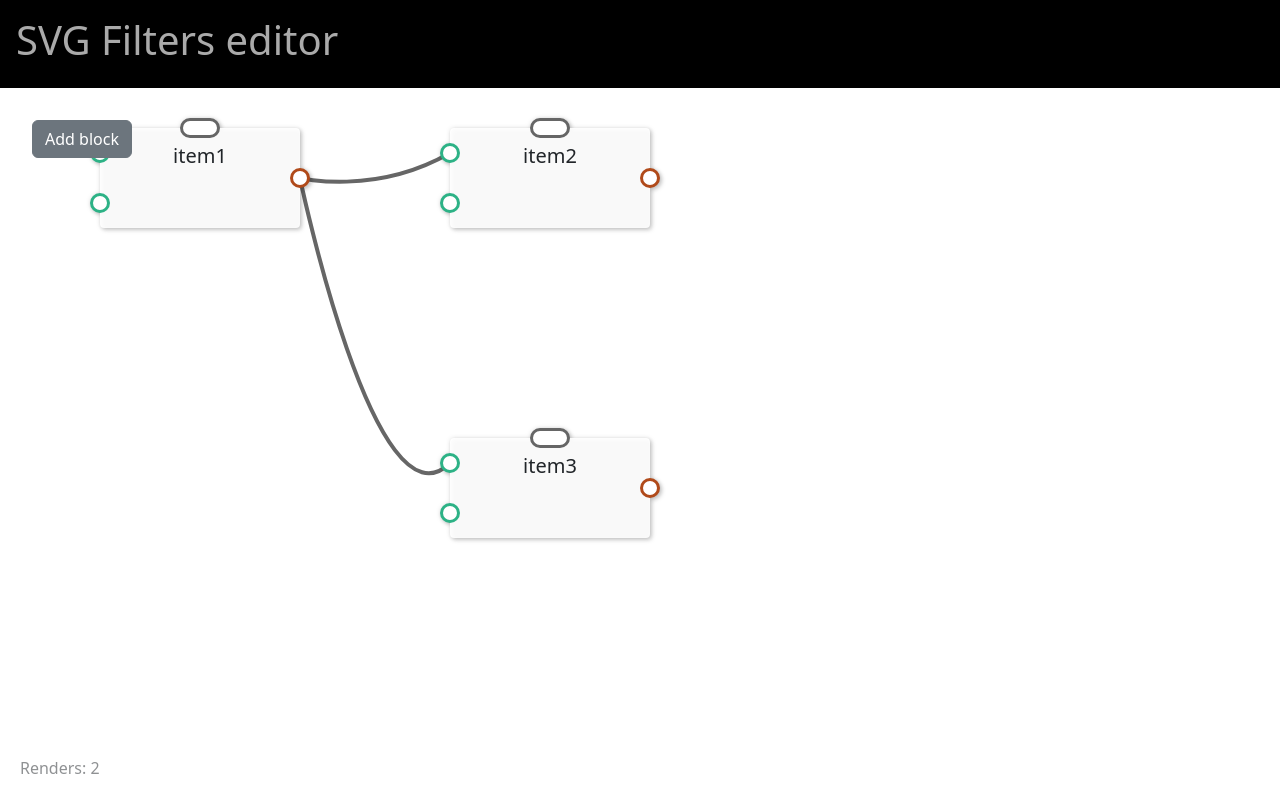
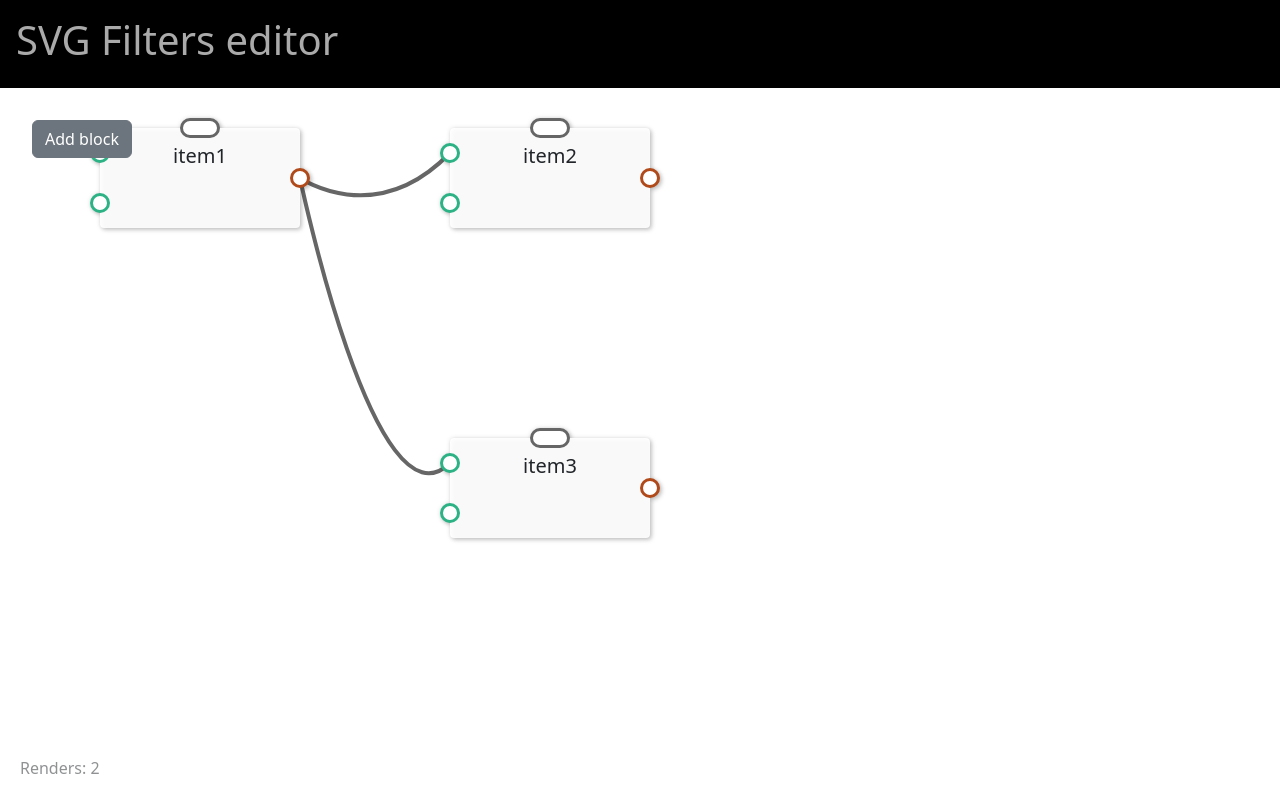
Before and after one commit to septentrion-730n/svgfilters-visualprogramming, a React (Create React App) app: page / in a window 1280 px wide. Built offline with nearby package versions, Linux system fonts and the light colour scheme.

Commit message:
Better elastic behaviour

```diff
--- a/src/editor/CablesUI.tsx
+++ b/src/editor/CablesUI.tsx
@@ -17,6 +17,10 @@ export const CablesUI = () => {
   >([]);
 
   const nextAnimationFrameHandler = () => {
+    const baseElasticity = 2;
+    const baseElasticLength = 120;
+    const minElasticity = 1.2;
+    const maxElasticity = 2;
     const cablesuiEl = document.getElementById("cables-ui");
     if (!cablesuiEl) return;
     const cablesuiRect = cablesuiEl?.getBoundingClientRect();
@@ -28,7 +32,18 @@ export const CablesUI = () => {
         if (!el1 || !el2) return null;
         const r1 = el1.getBoundingClientRect();
         const r2 = el2.getBoundingClientRect();
+        const distance = Math.sqrt(
+          Math.pow(r1.x - r2.x, 2) + Math.pow(r1.y - r2.y, 2)
+        );
+        const elasticity = Math.max(
+          minElasticity,
+          Math.min(
+            maxElasticity,
+            baseElasticity / (distance / baseElasticLength)
+          )
+        );
         return {
+          elasticity,
           sourceId: cable.sourceId,
           targetId: cable.targetId,
           sourceCoords: [
@@ -62,6 +77,7 @@ export const CablesUI = () => {
       <svg id="cables-ui" className="svgfilters-editor__cables-ui">
         {cablesCoordinates.map((cablesCoordinate, index) => {
           const {
+            elasticity,
             sourceCoords: source,
             targetCoords: target,
           } = cablesCoordinate;
@@ -85,5 +101,3 @@ export const CablesUI = () => {
     </>
   );
 };
-
-const elasticity = 1.2;
--- a/src/types.ts
+++ b/src/types.ts
@@ -3,6 +3,7 @@ export type Cable = {
   targetId: string;
 };
 export type CableCoordinates = Cable & {
+  elasticity: number;
   sourceCoords: [number, number];
   targetCoords: [number, number];
 };
```
